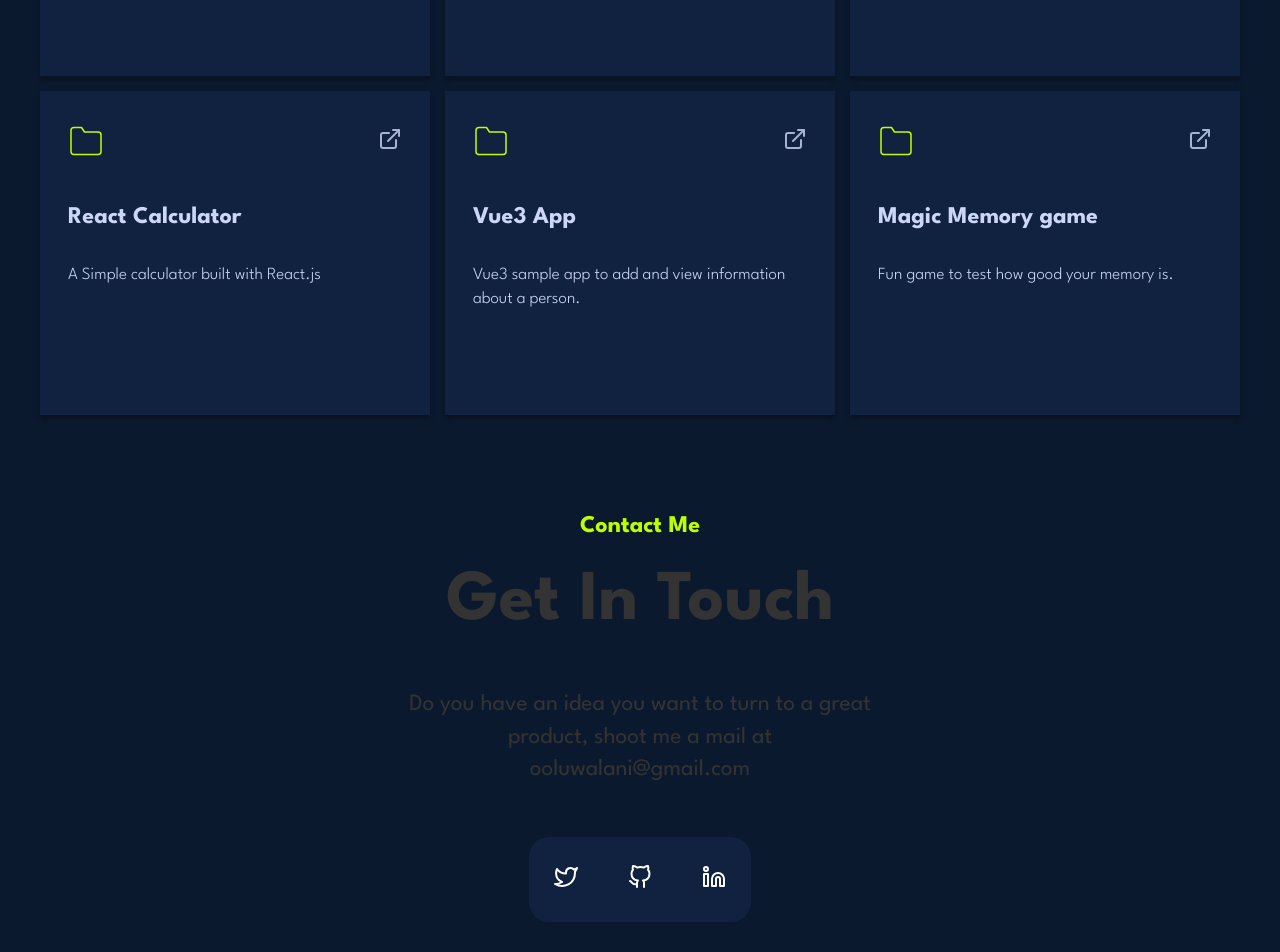
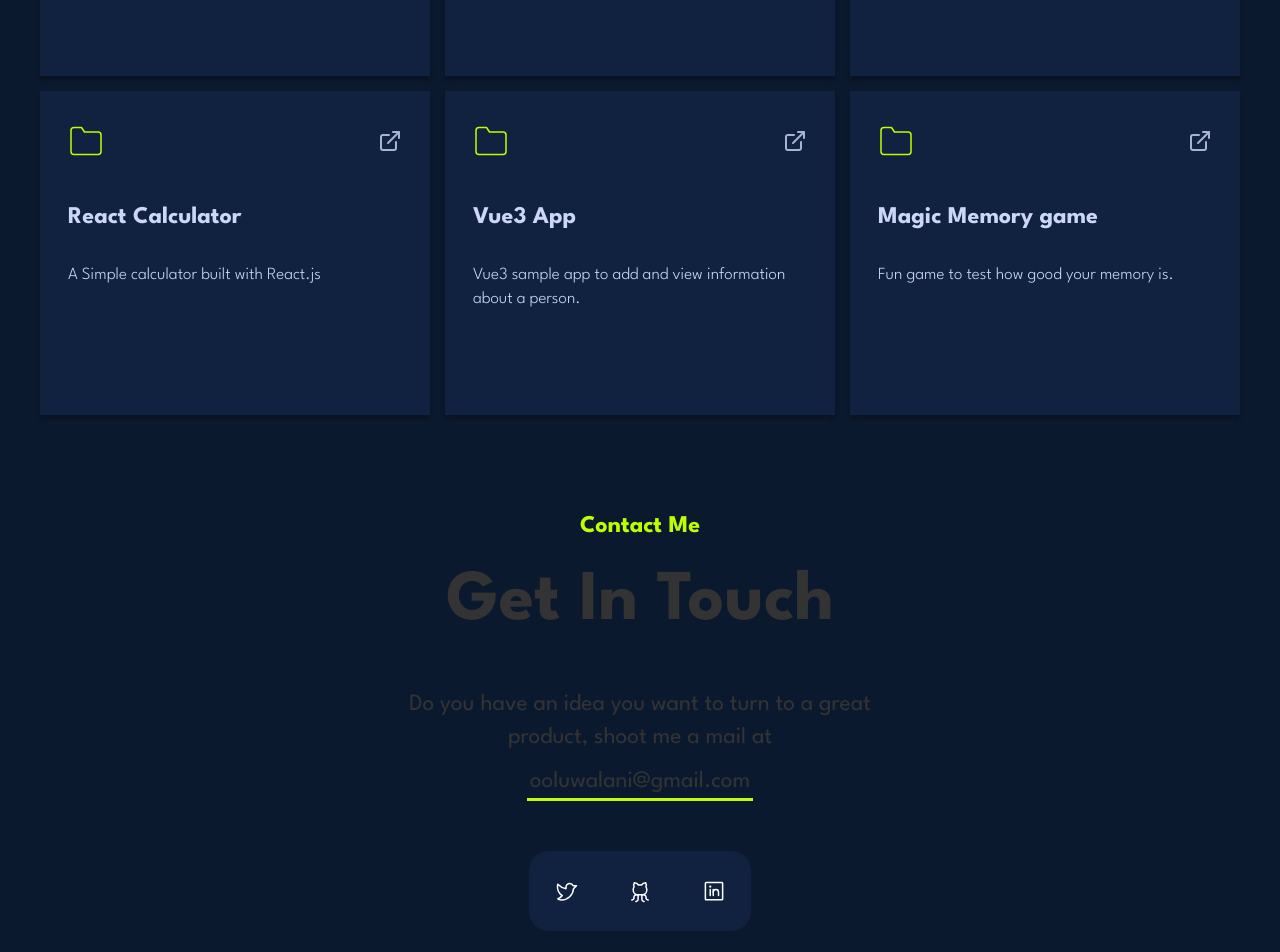
Before and after one commit to LaniJ/NewPortfolio, a Next.js app: page / in a window 1280 px wide. Shown: the part 3520-4472 px from the top of the page. Built offline with nearby package versions, Linux system fonts and the light colour scheme.

Commit message:
changes images to svgs and adds simple animations

```diff
--- a/components/Contact/Contact.jsx
+++ b/components/Contact/Contact.jsx
@@ -1,33 +1,30 @@
-import Image from 'next/image'
-import twitterIcon from '../../assets/icons/twitter-icon.svg'
-import githubIcon from '../../assets/icons/github-icon.svg'
-import linkedinIcon from '../../assets/icons/linkedin-icon.svg'
+import styles from '../../styles/OtherProjects.module.css'
 
 const contact = () => {
   return (
     <div className="flex flex-col text-center mt-40 mb-[89px]" id='contact'>
       <h3 className="sectionHeader">Contact Me</h3>
       <h1 className="text-6xl font-bold">Get In Touch</h1>
-        <p className="text-xl mt-20 mb-20">Do you have an idea you want to turn to a great <br />product,
-        shoot me a mail at <br /> ooluwalani@gmail.com</p>
-      <div className="flex bg-[#112240] box-border py-[28px] hover:bg-cyan-600 rounded-[20px]">
+        <p className="text-xl mt-20 mb-2">
+          Do you have an idea you want to turn to a great <br />product, shoot me a mail at <br />
+        </p>
+        <span className="text-xl mt-2 mb-20">
+          <a className={styles.hightlight_link} href="mailto:ooluwalani@gmail.com">ooluwalani@gmail.com</a>
+        </span>
+      <div className="flex bg-[#112240] box-border py-[28px]  rounded-[20px]">
+
        <a href="https://twitter.com/juyi_y" target="_blank" rel="noreferrer" className='px-[25px]'>
-        <Image
-          src={twitterIcon}
-          alt="twitter icon"
-        />
+        <svg className={styles.social_icon} xmlns="http://www.w3.org/2000/svg" width="24" height="24" fill="#ffffff" viewBox="0 0 256 256"><path d="M128,88c0-22,18.5-40.3,40.5-40a40,40,0,0,1,36.2,24H240l-32.3,32.3A127.9,127.9,0,0,1,80,224c-32,0-40-12-40-12s32-12,48-36c0,0-64-32-48-120,0,0,40,40,88,48Z" fill="none" stroke="#ffffff" strokeLinecap="round" strokeLinejoin="round" strokeWidth="16"></path></svg>
        </a>
+
        <a href="https://github.com/LaniJ" target="_blank" rel="noreferrer" className='px-[25px]'>
-        <Image
-          src={githubIcon}
-          alt="github icon"
-        />
+        <svg className={styles.social_icon} xmlns="http://www.w3.org/2000/svg" width="24" height="24" fill="#ffffff" viewBox="0 0 256 256"><path d="M84,240a23.9,23.9,0,0,0,24-24V168" fill="none" stroke="#ffffff" strokeLinecap="round" strokeLinejoin="round" strokeWidth="16"></path><path d="M172,240a23.9,23.9,0,0,1-24-24V168" fill="none" stroke="#ffffff" strokeLinecap="round" strokeLinejoin="round" strokeWidth="16"></path><path d="M152,168h16a23.9,23.9,0,0,1,24,24v8a23.9,23.9,0,0,0,24,24" fill="none" stroke="#ffffff" strokeLinecap="round" strokeLinejoin="round" strokeWidth="16"></path><path d="M104,168H88a23.9,23.9,0,0,0-24,24v8a23.9,23.9,0,0,1-24,24" fill="none" stroke="#ffffff" strokeLinecap="round" strokeLinejoin="round" strokeWidth="16"></path><path d="M111.8,64A52,52,0,0,0,68,40a52,52,0,0,0-3.5,44.7A49.3,49.3,0,0,0,56,112v8a48,48,0,0,0,48,48h48a48,48,0,0,0,48-48v-8a49.3,49.3,0,0,0-8.5-27.3A52,52,0,0,0,188,40a52,52,0,0,0-43.8,24Z" fill="none" stroke="#ffffff" strokeLinecap="round" strokeLinejoin="round" strokeWidth="16"></path></svg>
        </a>
        <a href="https://www.linkedin.com/in/oluwalani/" target="_blank" rel="noreferrer" className='px-[25px]'>
-        <Image
-          src={linkedinIcon}
-          alt="linkedin icon"
-        />
+        <svg className={styles.social_icon} xmlns="http://www.w3.org/2000/svg" width="24" height="24" fill="#ffffff" viewBox="0 0 256 256">
+          <rect x="36" y="36" width="184" height="184" rx="8" fill="none" stroke="#ffffff" strokeLinecap="round" strokeLinejoin="round" strokeWidth="16"></rect>
+          <line x1="120" y1="112" x2="120" y2="176" fill="none" stroke="#ffffff" strokeLinecap="round" strokeLinejoin="round" strokeWidth="16"></line><line x1="88" y1="112" x2="88" y2="176" fill="none" stroke="#ffffff" strokeLinecap="round" strokeLinejoin="round" strokeWidth="16"></line><path d="M120,140a28,28,0,0,1,56,0v36" fill="none" stroke="#ffffff" strokeLinecap="round" strokeLinejoin="round" strokeWidth="16"></path><circle cx="88" stroke="#ffffff" fill="#ffffff" cy="80" r="12"></circle>
+        </svg>
        </a>
       </div>
     </div>
--- a/components/OtherProjects/index.jsx
+++ b/components/OtherProjects/index.jsx
@@ -1,7 +1,6 @@
 import styles from '../../styles/OtherProjects.module.css'
 import Image from 'next/image'
 import folderIcon from '../../assets/icons/folder-icon.svg'
-import newTabIcon from '../../assets/icons/new-tab.svg'
 import { projectList } from './data'
 
 
@@ -19,10 +18,7 @@ const OtherProjects = () => {
                 alt="folderIcon"
               />
               <a href={link} target="_blank" rel="noopener noreferrer">
-                  <Image
-                    src={newTabIcon}
-                    alt="newTabIcon"
-                  />
+                <svg className={styles.svg} xmlns="http://www.w3.org/2000/svg" role="img" viewBox="0 0 24 24" height="24" width="24" fill="none" stroke="#A8B2D1" strokeWidth="2" strokeLinecap="round" strokeLinejoin="round"><title>External Link</title><path d="M18 13v6a2 2 0 0 1-2 2H5a2 2 0 0 1-2-2V8a2 2 0 0 1 2-2h6"></path><polyline points="15 3 21 3 21 9"></polyline><line x1="10" y1="14" x2="21" y2="3"></line></svg>
               </a>
             </div>
             <div>
@@ -31,14 +27,7 @@ const OtherProjects = () => {
             </div>
           </div>
         ))}
-
-        {/* https://stagingaq.enyata.com/ */}
-        {/* simple video player */}
-        {/* vue image game */}
-        {/* vue3 project */}
-
       </div>
-
     </div>
    );
 }
--- a/styles/OtherProjects.module.css
+++ b/styles/OtherProjects.module.css
@@ -1,42 +1,32 @@
-/* .project_card {
-  box-shadow: 0 10px 30px -15px var(--navy-shadow);
-  display: flex;
-  -webkit-box-pack: justify;
-  justify-content: space-between;
-  -webkit-box-align: center;
-  flex-direction: column;
-  align-items: flex-start;
-  position: relative;
-  height: 100%;
-  padding: 2rem 1.75rem;
-  border-radius: var(--border-radius);
-  background-color: var(--light-navy);
-  transition: var(--transition);
-  overflow: auto;
-} */
 .project_section {
   display: grid;
   grid-template-columns: 1fr 1fr 1fr;
   gap: 15px;
 }
 .project_card {
-  /* box-shadow: 0 10px 30px -15px var(--navy-shadow); */
   display: flex;
   flex-direction: column;
   align-items: flex-start;
   position: relative;
   height: 100%;
-  /* padding: 2rem 1.75rem; */
   padding: 3.2rem 2.8rem;
   max-width: 409px;
   max-height: 361px;
-  /* background: chocolate; */
-  /* width: 30%; */
   box-sizing: border-box;
   background: #112240;
   box-shadow: 0px 4px 4px rgba(0, 0, 0, 0.25);
   color: #ccd6f6;
   min-height: 324px;
+  transition: all 0.3s ease-out;
+  cursor: pointer;
+}
+
+.project_card:hover {
+  transform: translateY(-8px);
+}
+
+.project_card:hover .title {
+  color: #BDFF00;
 }
 
 .project__card__icons {
@@ -59,6 +49,42 @@
   line-height: 24px;
 }
 
+.svg:hover {
+  stroke: #BDFF00;
+}
+
+.social_icon:hover path,
+.social_icon:hover rect,
+.social_icon:hover line  {
+  stroke: #BDFF00;
+}
+
+.social_icon:hover circle   {
+  stroke: #BDFF00;
+  fill: #BDFF00;
+}
+
+.email {
+  cursor: pointer;
+}
+
+.hightlight_link {
+  -webkit-transition: all .2s ease-in-out;
+    transition: all .2s ease-in-out;
+    font-weight: 400;
+    text-decoration: none;
+    display: inline-block;
+    padding: 2px 3px;
+    text-decoration: none;
+    -webkit-box-shadow: inset 0 -3px 0 #BDFF00;
+    box-shadow: inset 0 -3px 0 #BDFF00;
+}
+
+.hightlight_link:hover {
+  box-shadow: inset 0 -35px 0 0 #BDFF00;
+  color: #000000;
+}
+
 @media screen and (max-width: 768px) {
   .project_section {
     display: flex;
--- a/styles/Portfolio.module.css
+++ b/styles/Portfolio.module.css
@@ -5,7 +5,6 @@
   margin-bottom: 50px;
 }
 .project {
-  /* margin: 57px 0; */
   position: relative;
   margin-bottom: 110px;
 }
@@ -29,16 +28,11 @@
 }
 .project-info {
   max-width: 556px;
-  /* text-align: end; */
-  /* font-weight: 700; */
   font-size: 16px;
   line-height: 24px;
-  /* text-align: right; */
-  /* color: #FFFFFF; */
 }
 .imageFlipped {
   transform: translateX(510px);
-  /* overflow-x: revert; */
 }
 .boxFlipped {
   padding-left: 22px;
@@ -58,10 +52,10 @@
   background-image: -webkit-linear-gradient(rgba(0, 0, 0, 0), rgba(0, 0, 0, 0)), url('../assets/images/kafene3.png');
 }
 .volley {
-  background: -webkit-linear-gradient(rgba(189, 255, 0, 0.2), rgba(189, 255, 0, 0.2)), url('../assets/images/volley3.png');
+  background: -webkit-linear-gradient(rgba(189, 255, 0, 0.2), rgba(189, 255, 0, 0.2)), url('../assets/images/volley2.png');
 }
 .volley:hover {
-  background-image: -webkit-linear-gradient(rgba(0, 0, 0, 0), rgba(0, 0, 0, 0)), url('../assets/images/volley3.png');
+  background-image: -webkit-linear-gradient(rgba(0, 0, 0, 0), rgba(0, 0, 0, 0)), url('../assets/images/volley2.png');
 }
 .project__image {
   width: 693px;
@@ -126,7 +120,7 @@
     background-image: url('../assets/images/kafene3.png');
   }
   .volley {
-    background: url('../assets/images/volley3.png');
+    background: url('../assets/images/volley2.png');
   }
   .project__image {
     width: 100%;
```
Also changed, not shown: components/Portfolio/Portfolio.jsx (+1 -6 lines). Lines whose indentation alone changed are shown as unchanged.
